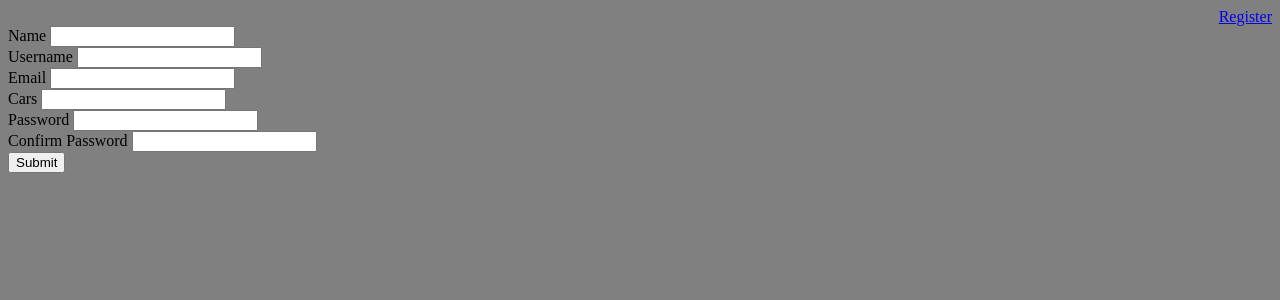
After one commit to dandumitriu33/login-test, a Flask app: page /register in a window 1280 px wide. The commit adds this page. Shown: the top 300 px of the page. Run offline with Flask 2, Linux system fonts and the light colour scheme.

Commit message:
Add the Register form

```diff
--- a/server.py
+++ b/server.py
@@ -22,6 +22,15 @@ def index():
                            message=message)
 
 
+@app.route('/register', methods=['GET', 'POST'])
+def register():
+    if request.method == 'GET':
+        return render_template('register.html')
+    elif request.method == 'POST':
+
+        return redirect(url_for('index'))
+
+
 @app.route('/login', methods=['GET', 'POST'])
 def login():
     if request.method == 'POST':
--- a/static/css/main.css
+++ b/static/css/main.css
@@ -1,3 +1,7 @@
 html {
     background-color: gray;
 }
+
+.authentication-buttons {
+    text-align: right;
+}
--- a/templates/base.html
+++ b/templates/base.html
@@ -13,6 +13,9 @@
 </head>
 <body>
 
+<div class="authentication-buttons">
+    <a href="{{ url_for('register') }}">Register</a>
+</div>
 
     {% block body %}{% endblock body %}
 
--- a/templates/index.html
+++ b/templates/index.html
@@ -8,15 +8,13 @@
 
 {% block body %}
 
+<p>test</p>
 <div>
 {{ message }}
 </div>
 <p> test </p>
 
 
-    {{ for car in cars }}
-        <p>{{ car }}</p>
-    {{ endfor }}
 
 
 
--- /dev/null
+++ b/templates/register.html
@@ -0,0 +1,30 @@
+{% extends 'base.html' %}
+
+{% block head %}
+
+<title>Register</title>
+
+{% endblock head %}
+
+
+{% block body %}
+
+    <form action="{{ url_for('register') }}" method="POST">
+        <label for="name">Name</label>
+        <input type="text" name="name" id="name"><br>
+        <label for="username">Username</label>
+        <input type="text" name="username" id="username"><br>
+        <label for="email">Email</label>
+        <input type="text" name="email" id="email"><br>
+        <label for="cars">Cars</label>
+        <input type="number" name="cars" id="cars"><br>
+        <label for="password">Password</label>
+        <input type="password" name="password" id="password"><br>
+        <label for="confirm-password">Confirm Password</label>
+        <input type="password" name="confirm-password" id="confirm-password"><br>
+        <input type="submit" value="Submit">
+    </form>
+
+
+
+{% endblock body %}
```
